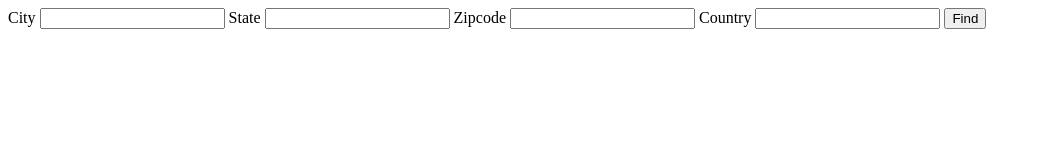
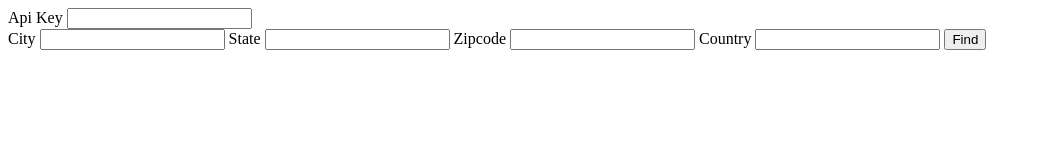
Before and after one commit to gitdingus/weather-app, a plain HTML site: page index.html in a window 1280 px wide. Shown: the whole page, without its empty margins (0-1041 px from the left). Drawn offline with Linux system fonts and the light colour scheme.

Commit message:
Add field for API key so it doesn't have to be hardcoded

```diff
--- a/index.html
+++ b/index.html
@@ -7,6 +7,10 @@
 <body>
 
   <div class="container">
+    <div class="api-key">
+      <label for="api-key">Api Key</label>
+      <input type="text" id="api-key">
+    </div>
     <div class="form">
       <form id="location" novalidate>
         <label for="city">City</label>
@@ -25,7 +29,7 @@
     const getElement = function getElementFromQuerySelector(cssSelector){
       return document.querySelector(cssSelector);
     }
-
+    const apiKey = getElement('#api-key');
     const city = getElement('#city');
     const state = getElement('#state');
     const zipcode = getElement('#zipcode');
```
